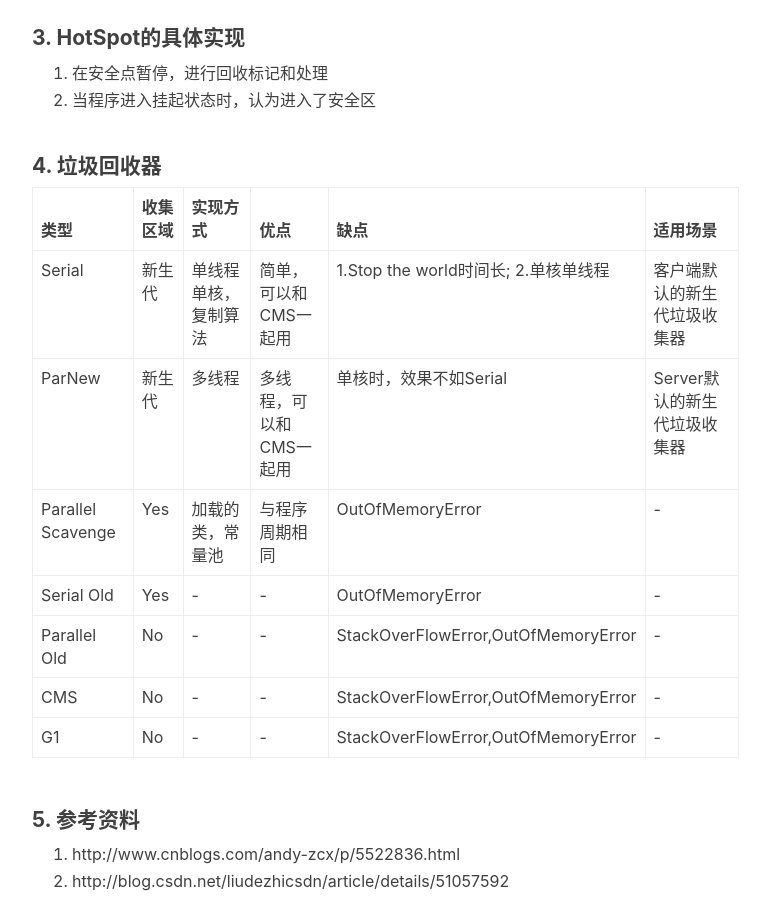
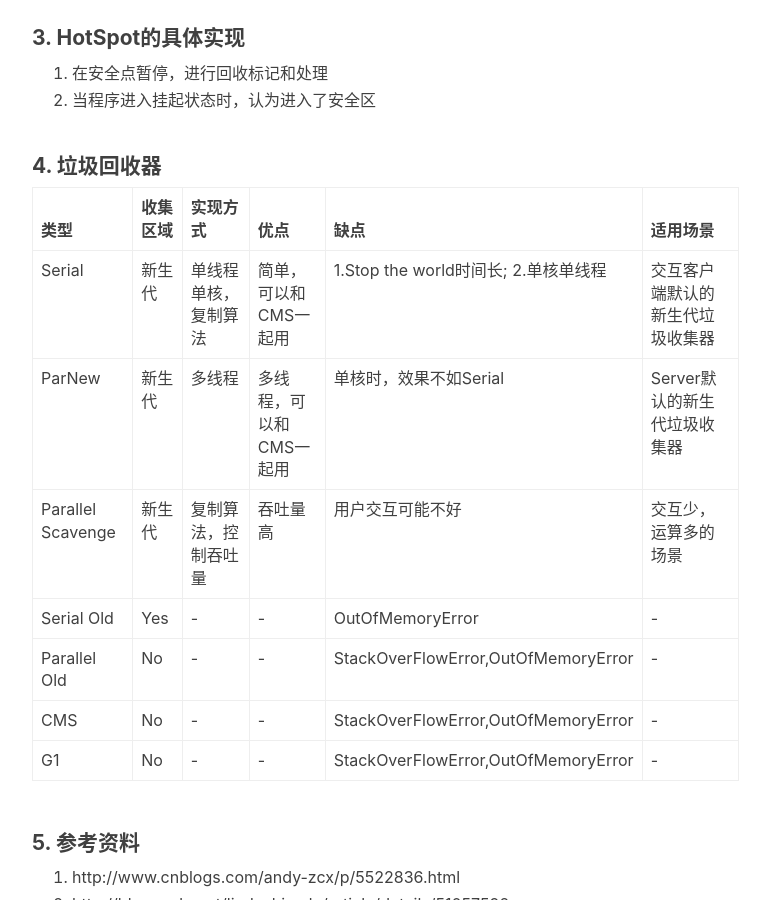
Before and after one commit to baiscjava/basicjava.github.io, a Jekyll site: the page built from _posts/2017-01-13-Java的垃圾回收机制.md, in a window 1280 px wide and 900 px high, scrolled down 2423 px. Shown: the whole window, without its empty margins (233-1003 px from the left). Built offline with Jekyll 4.4.1, drawn with Linux system fonts in a browser that asks for light colours; nearby versions of some CDN libraries; comment, search, counter and statistics services are not loaded.

Commit message:
Update 2017-01-13-Java的垃圾回收机制.md

```diff
--- a/_posts/2017-01-13-Java的垃圾回收机制.md
+++ b/_posts/2017-01-13-Java的垃圾回收机制.md
@@ -55,9 +55,9 @@ GC的时候，此方法只会被调用一次，如果在这个方法里面为变
 
 |类型|收集区域|实现方式|优点|缺点|适用场景|
 |:-------|:-------|:-------|:-------|:-------|:-------|
-|Serial|新生代|单线程单核，复制算法|简单，可以和CMS一起用|1.Stop the world时间长; 2.单核单线程|客户端默认的新生代垃圾收集器|
+|Serial|新生代|单线程单核，复制算法|简单，可以和CMS一起用|1.Stop the world时间长; 2.单核单线程|交互客户端默认的新生代垃圾收集器|
 |ParNew|新生代|多线程|多线程，可以和CMS一起用|单核时，效果不如Serial|Server默认的新生代垃圾收集器|
-|Parallel Scavenge|Yes|加载的类，常量池|与程序周期相同|OutOfMemoryError|-|
+|Parallel Scavenge|新生代|复制算法，控制吞吐量|吞吐量高|用户交互可能不好|交互少，运算多的场景|
 |Serial Old|Yes|-|-|OutOfMemoryError|-|
 |Parallel Old|No|-|-|StackOverFlowError,OutOfMemoryError|-|
 |CMS|No|-|-|StackOverFlowError,OutOfMemoryError|-|
```
